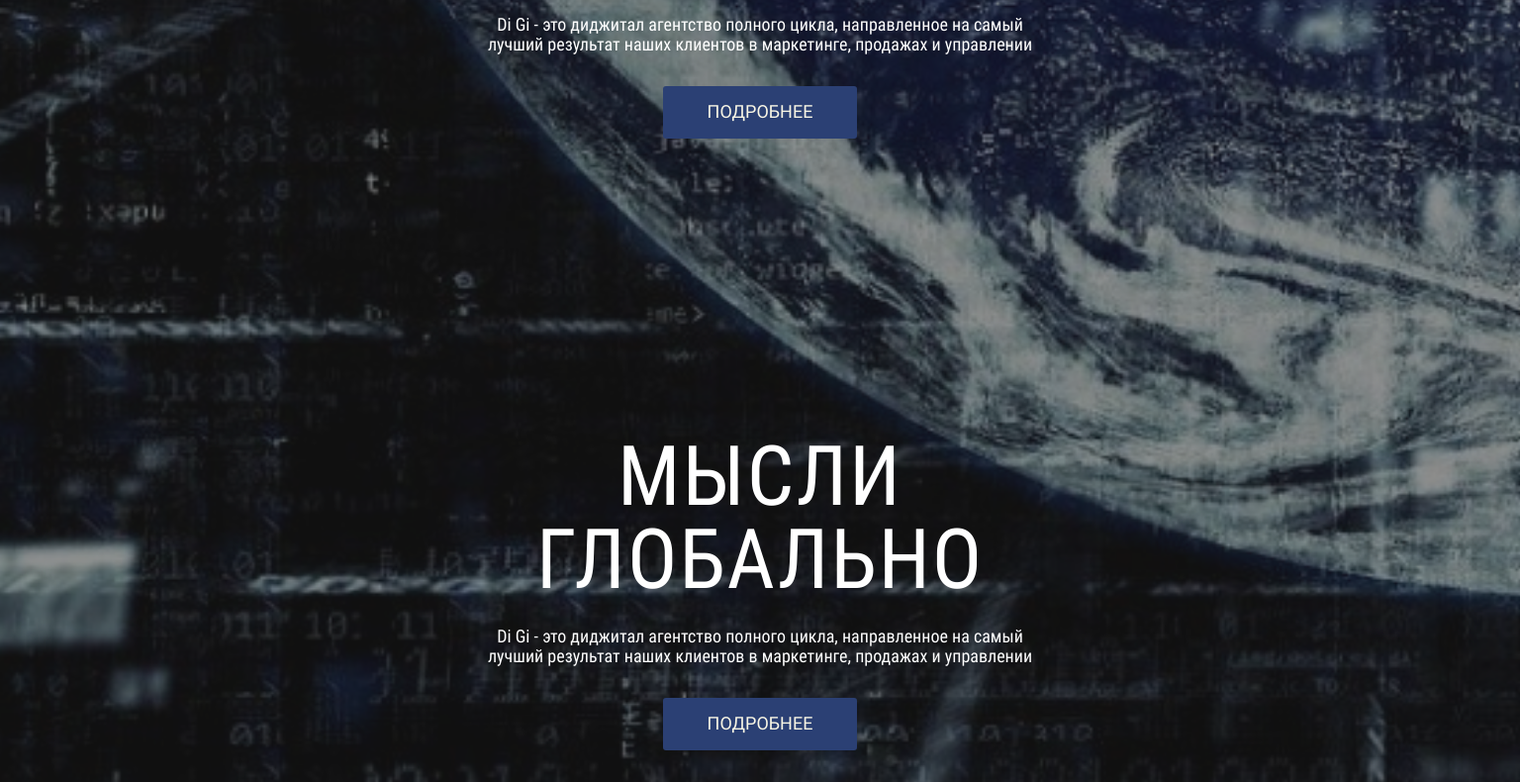
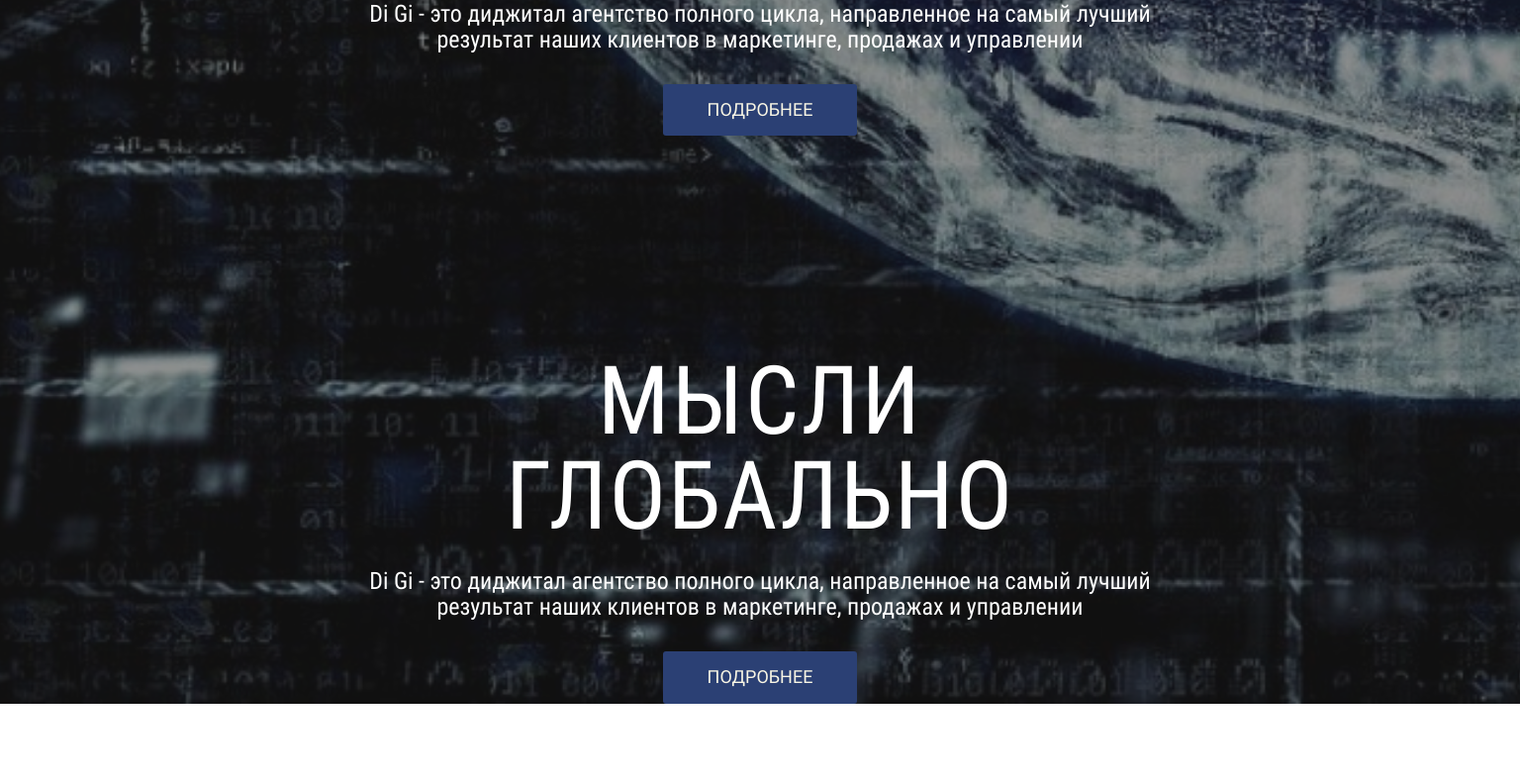
Before and after one commit to X-MARIO/mobile-first-layout, a website built with webpack: page src/index.html in a window 1536 px wide. Shown: the part 997-1787 px from the top of the page at 99% size. Built offline with nearby package versions, Linux system fonts and the light colour scheme.

Commit message:
Добавил настройки слайдера под разрешение 1440px

```diff
--- a/src/scss/style.scss
+++ b/src/scss/style.scss
@@ -324,3 +324,25 @@ body {
     }
   }
 }
+
+@media (min-width: 1440px) {
+  .top-slider {
+    &__item {
+      min-height: 68px;
+    }
+
+    &__title {
+      min-width: 865px;
+      padding-top: 107px;
+      font-size: 96px;
+      line-height: 96px;
+      letter-spacing: 2px;
+    }
+
+    &__text {
+      font-size: 24px;
+      line-height: 26px;
+      max-width: 886px;
+    }
+  }
+}
```
